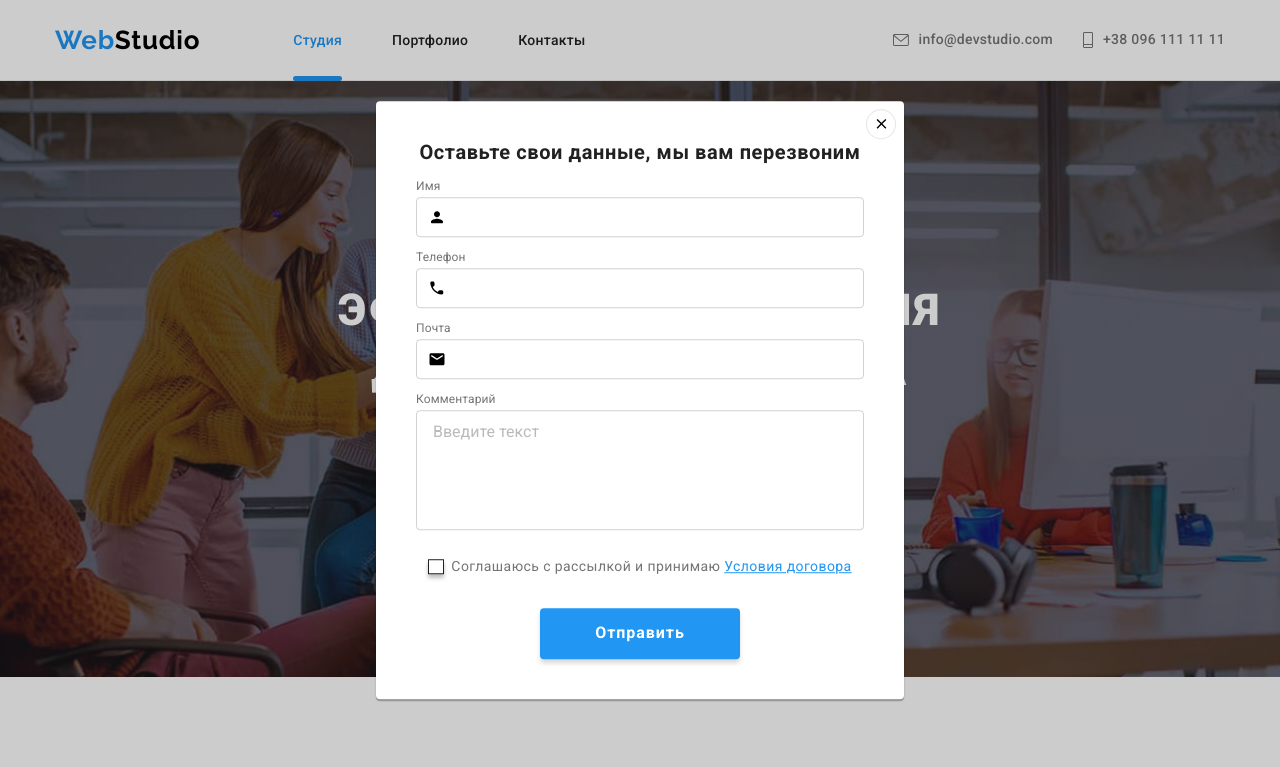
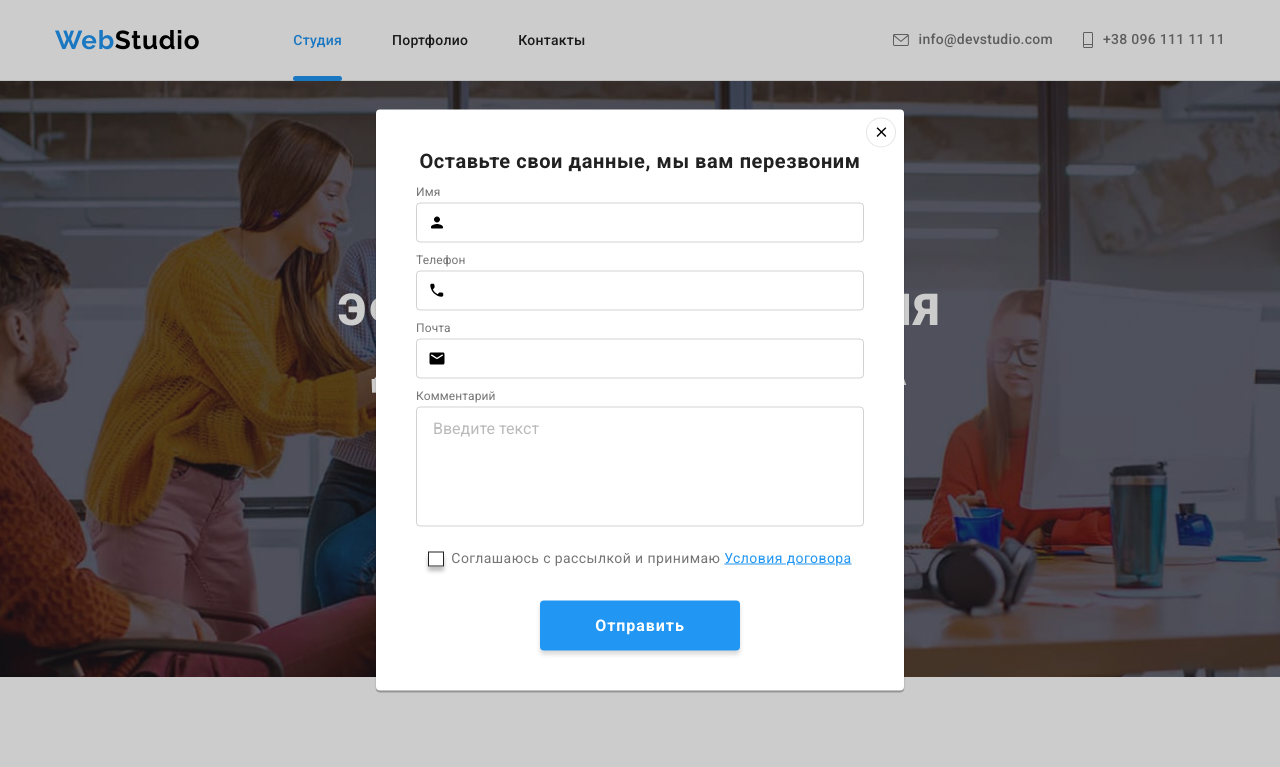
Before and after one commit to AleksandrTurlakov/goit-markup-hw-06, a plain HTML site: page index.html in a window 1280 px wide. Both pictures are taken after a click on the button "Заказать услугу". Shown: the top 767 px of the page. Drawn offline with nearby package versions, Linux system fonts and the light colour scheme.

Commit message:
ДЗ №6
Скорректировал замечания

```diff
--- a/css/styles.css
+++ b/css/styles.css
@@ -785,7 +785,7 @@ img {
     left: 50%;
     transform: translate(-50%, -50%) scale(1);
     width: 528px;
-    min-height: 581px;
+    height: 581px;
     padding: 40px;
     background-color: var(--hero-text-color);
     box-shadow: 0px 1px 3px rgba(0, 0, 0, 0.12), 0px 1px 1px rgba(0, 0, 0, 0.14), 0px 2px 1px rgba(0, 0, 0, 0.2);
@@ -842,7 +842,7 @@ img {
 }
 
 .modal-label {
-    display: inline-block;
+    display: block;
     margin-bottom: 4px;
 
     font-size: 12px;
@@ -896,6 +896,7 @@ img {
 }
 
 .modal-area {
+    display: block;
     width: 100%;
     height: 120px;
     border: 1px solid rgba(33, 33, 33, 0.2);
@@ -914,15 +915,6 @@ img {
 .checkbox {
     margin-bottom: 30px;
 }
-
-/* .modal-checkbox:focus+.modal-checkbox-label:before {
-    background-color: var(--btn-background-color);
-}
-
-
-.modal-checkbox:checked+.modal-checkbox-label:before {
-    background-color: var(--btn-background-color);
-} */
 
 .modal-checkbox-label {
     display: flex;
@@ -951,7 +943,7 @@ img {
     border: 1px solid var(--primary-text-color);
     box-shadow: 0px 4px 4px rgba(0, 0, 0, 0.25);
     background-color: transparent;
-    transition: background-color 250ms var(--cubic), border 250ms var(--cubic), box-shadow 250ms var(--cubic);
+    transition: background-color 250ms var(--cubic), border 250ms var(--cubic), box-shadow 250ms var(--cubic), transform 250ms var(--cubic);
 }
 
 .check-icon {
@@ -970,9 +962,7 @@ img {
 }
 
 .modal-checkbox:focus+.modal-checkbox-label .checkbox-icon {
-    background-color: var(--btn-background-color);
-    border: none;
-    box-shadow: none;
+    transform: scale(1.2);
 }
 
 .modal-btn {
```
